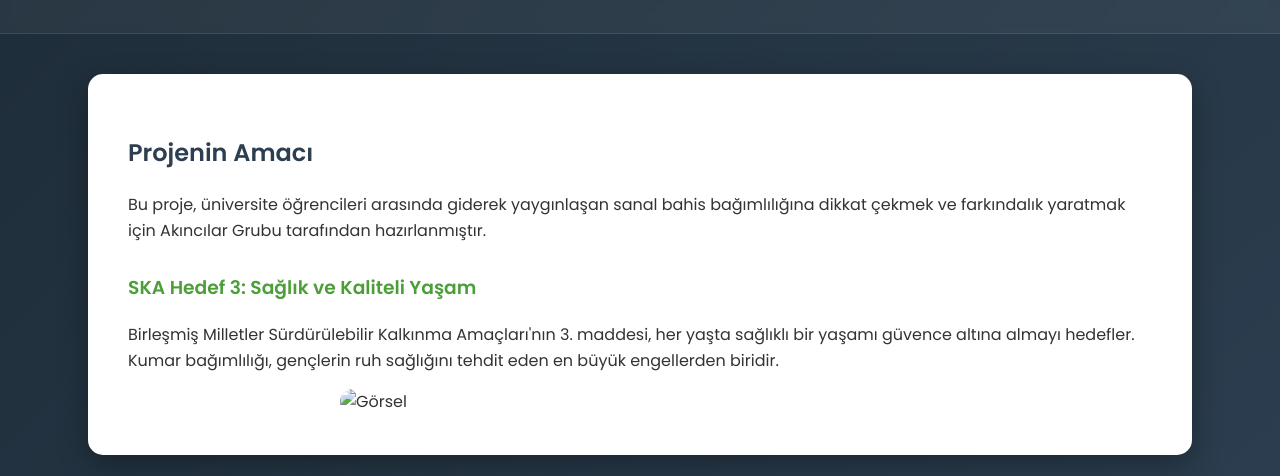
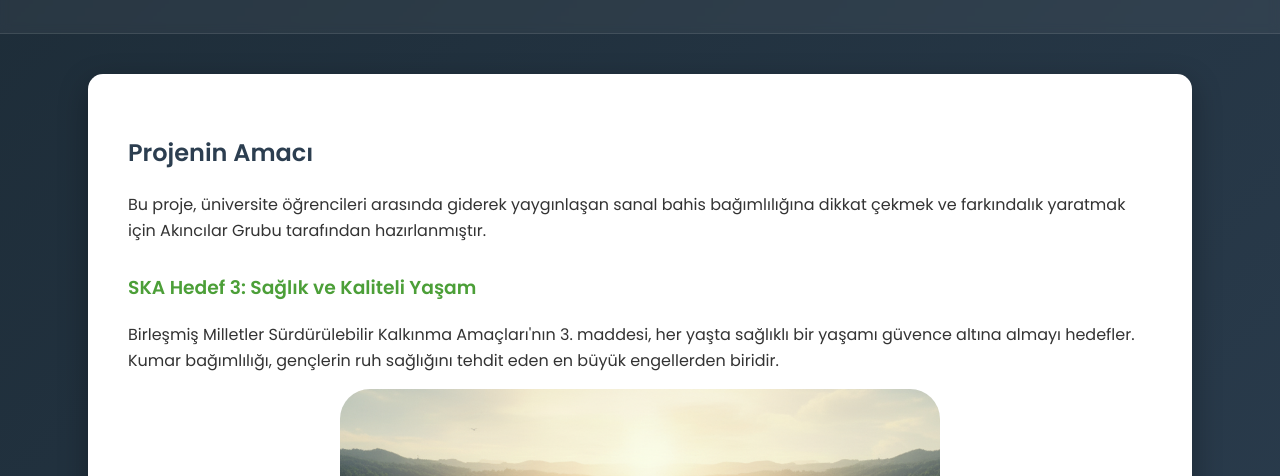
Before and after one commit to yunusayyldz/Web_proje_akincilar, a plain HTML site: page hedef.html in a window 1280 px wide. Shown: the part 282-758 px from the top of the page. Drawn offline with Linux system fonts and the light colour scheme.

Commit message:
Update hedef.html

```diff
--- a/hedef.html
+++ b/hedef.html
@@ -54,7 +54,7 @@
 
         <!-- Hedefi görsel olarak destekleyen alan -->
         <div class="hedef.png">
-             <img src="hedef.png" alt="Görsel" width="600" style="display:block; margin:auto; border-radius:30px;"> <!-- Bilgilendirici görsel -->
+             <img src="img/hedef.png" alt="Görsel" width="600" style="display:block; margin:auto; border-radius:30px;"> <!-- Bilgilendirici görsel -->
         </div>
     </section>
 
```
